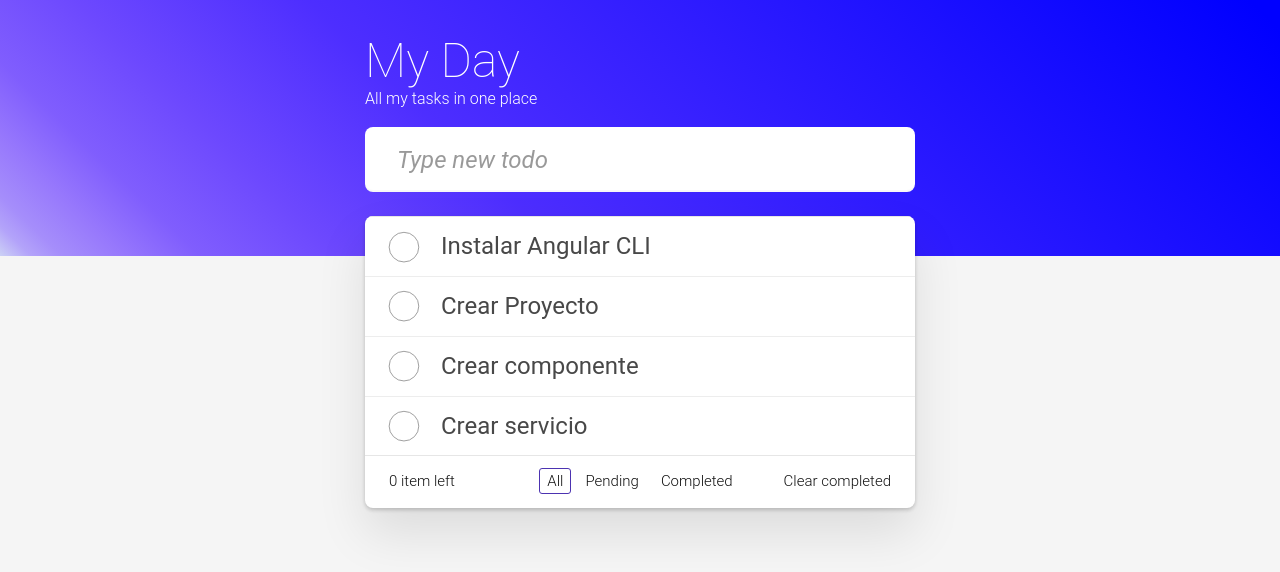
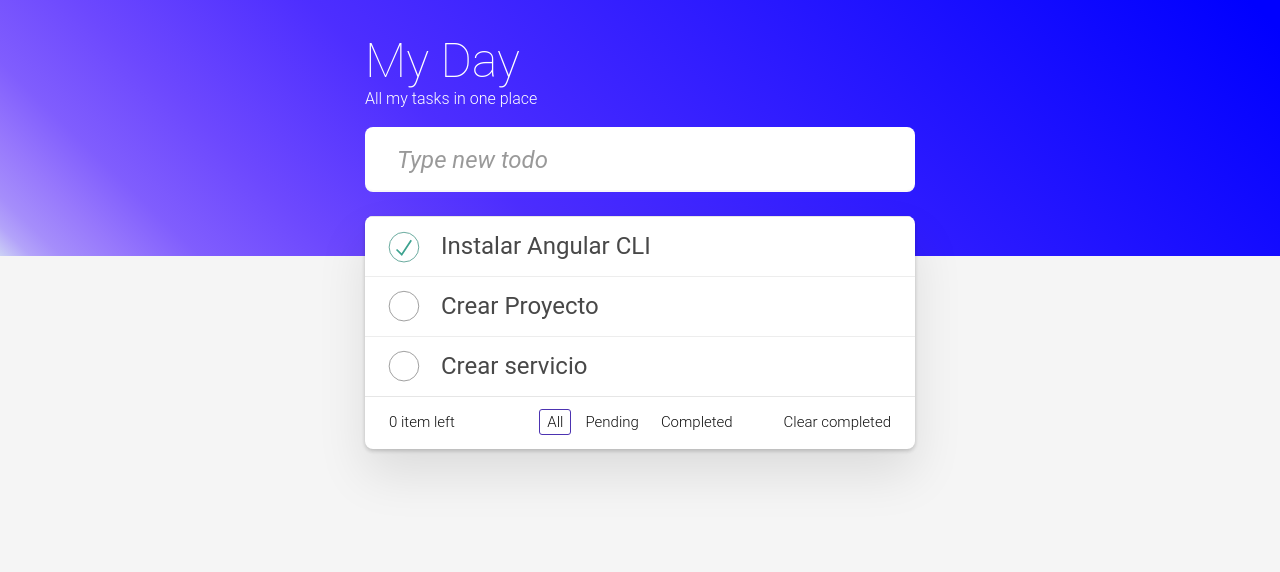
Before and after one commit to JessCP25/todo-app, an Angular app: page / in a window 1280 px wide. Shown: the top 572 px of the page. Built offline with nearby package versions, Linux system fonts and the light colour scheme.

Commit message:
Agregar nueva tarea y cambiar estado de completed

```diff
--- /dev/null
+++ b/src/app/models/task.model.ts
@@ -0,0 +1,5 @@
+export interface Task {
+  id: number;
+  title: string;
+  completed: boolean;
+}
--- a/src/app/pages/home/home.component.html
+++ b/src/app/pages/home/home.component.html
@@ -18,8 +18,8 @@
       <ul class="todo-list">
         <li *ngFor="let task of tasks(); index as i">
           <div class="view">
-            <input class="toggle" type="checkbox" />
-            <label> {{task}} </label>
+            <input class="toggle" [checked]="task.completed" (change)="changeState(i)"type="checkbox" />
+            <label> {{task.title}} </label>
             <button (click)="deleteTask(i)" class="destroy"></button>
           </div>
           <input class="edit" value="Buy a unicorn" />
--- a/src/app/pages/home/home.component.ts
+++ b/src/app/pages/home/home.component.ts
@@ -1,5 +1,6 @@
 import { CommonModule } from '@angular/common';
 import { Component, signal } from '@angular/core';
+import { Task } from '../../models/task.model';
 
 @Component({
   selector: 'app-home',
@@ -9,17 +10,41 @@ import { Component, signal } from '@angular/core';
   styleUrl: './home.component.css'
 })
 export class HomeComponent {
-  tasks = signal([
-    'Instalar Angular CLI',
-    'Crear Proyecto',
-    'Crear componente',
-    'Crear servicio'
+  tasks = signal<Task[]>([
+    {
+      id: Date.now(),
+      title: 'Instalar Angular CLI',
+      completed: true,
+    },
+    {
+      id: Date.now(),
+      title: 'Crear Proyecto',
+      completed: false,
+    },
+    {
+      id: Date.now(),
+      title: 'Crear servicio',
+      completed: false,
+    },
   ]);
 
   changeHandler(event: Event) {
     const input = event.target as HTMLInputElement;
     const newTask = input.value;
+    this.addTask(newTask);
+  }
+
+  addTask(title: string) {
+    const newTask: Task = {
+      id: Date.now(),
+      title,
+      completed: false,
+    }
     this.tasks.update((tasks) => [...tasks, newTask]);
+  }
+
+  changeState(idTask: number) {
+    this.tasks()[idTask].completed = true;
   }
 
   deleteTask(index: number) {
```
